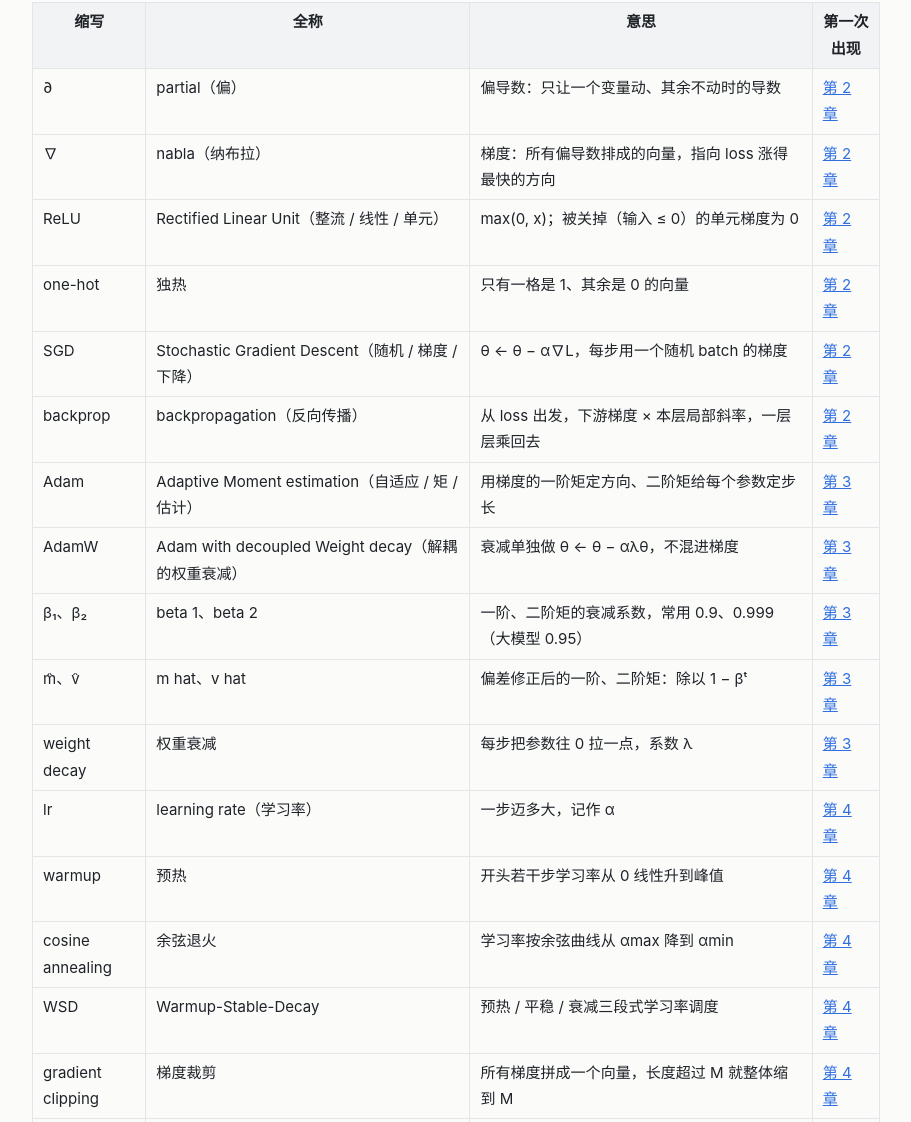
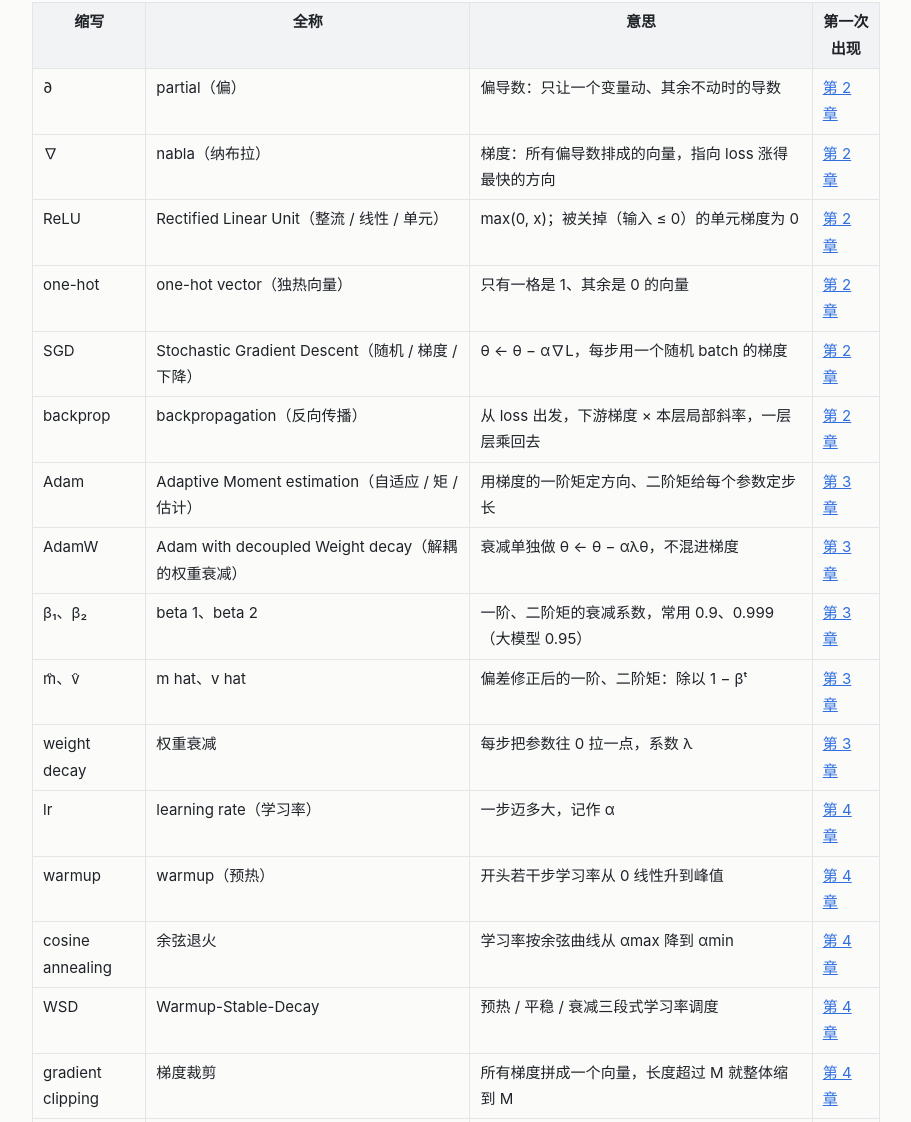
Before and after one commit to wikieden/beyond-transformer, a plain HTML site: page lessons/appendix-glossary.html in a window 1280 px wide. Shown: the part 1620-2742 px from the top of the page, without its empty margins (294-1205 px from the left). Drawn offline with nearby package versions, Linux system fonts and the light colour scheme.

Commit message:
词汇表：one-hot、warmup 全称和前作对齐

```diff
--- a/lessons/appendix-glossary.html
+++ b/lessons/appendix-glossary.html
@@ -250,7 +250,7 @@ footer{max-width:860px;margin:0 auto;padding:0 16px 40px;color:var(--mute);font-
 </tr>
 <tr>
 <td>one-hot</td>
-<td>独热</td>
+<td>one-hot vector（独热向量）</td>
 <td>只有一格是 1、其余是 0 的向量</td>
 <td><a href="../lessons/02-backprop.html">第 2 章</a></td>
 </tr>
@@ -304,7 +304,7 @@ footer{max-width:860px;margin:0 auto;padding:0 16px 40px;color:var(--mute);font-
 </tr>
 <tr>
 <td>warmup</td>
-<td>预热</td>
+<td>warmup（预热）</td>
 <td>开头若干步学习率从 0 线性升到峰值</td>
 <td><a href="../lessons/04-lr-schedule.html">第 4 章</a></td>
 </tr>
```
